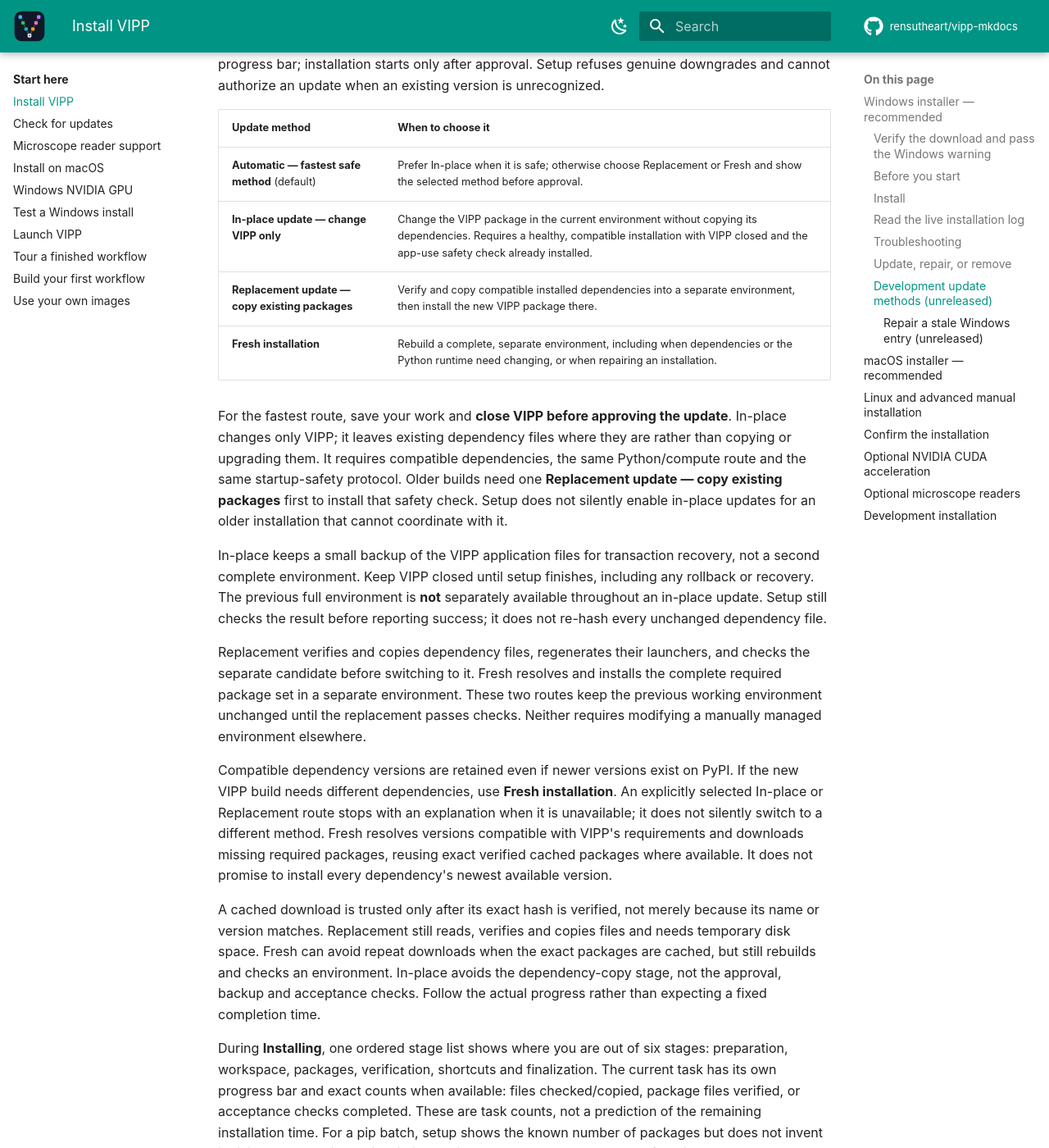
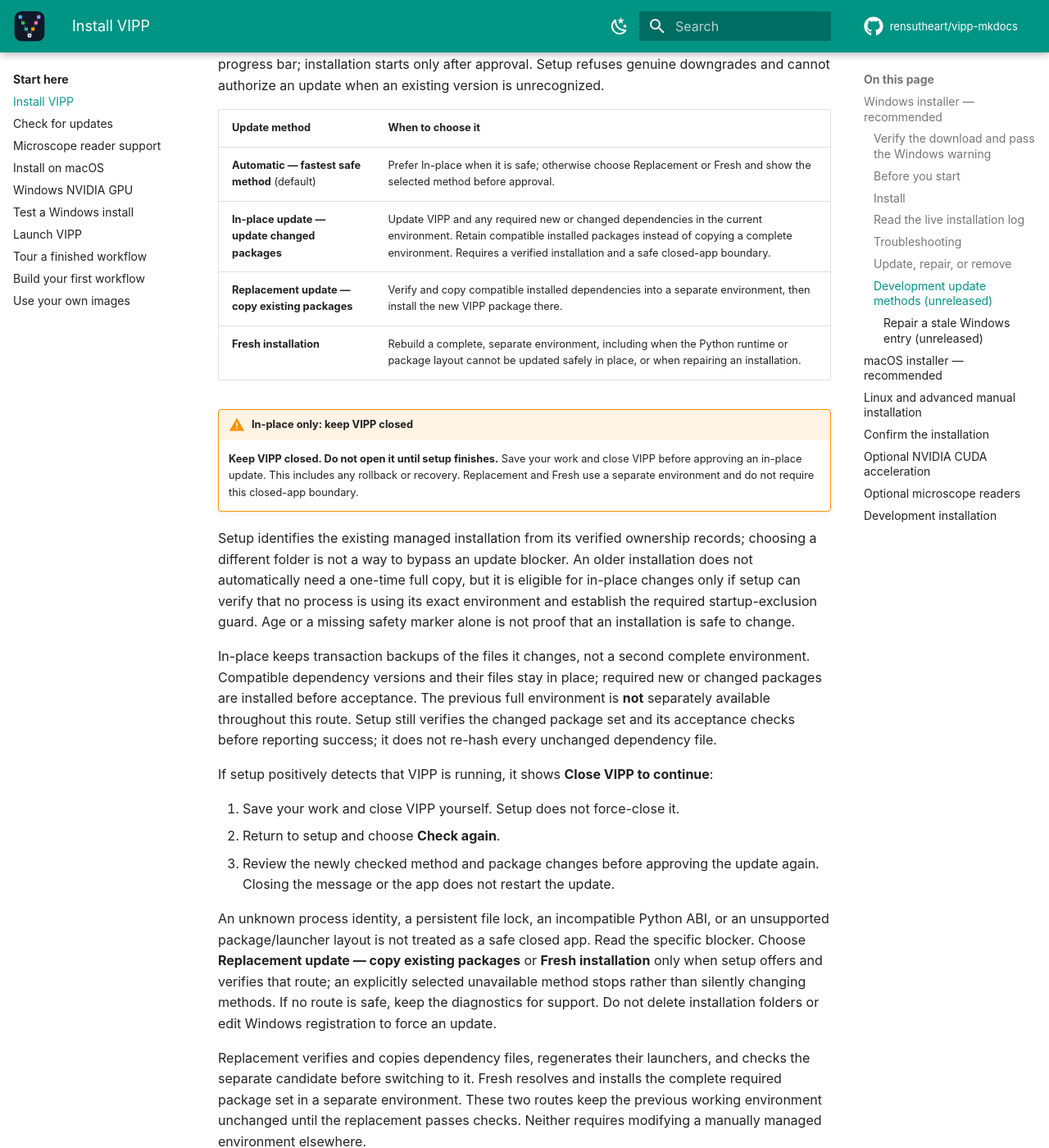
Before and after one commit to rensutheart/vipp-mkdocs, an MkDocs documentation site: the page built from docs/getting-started/installation.md, in a window 1280 px wide and 1400 px high, scrolled down 5299 px. Shown: the whole window at 82% size. Built offline with MkDocs 1.6.1 and Material for MkDocs 9.7.7, drawn with Linux system fonts in a browser that asks for light colours; plug-ins that fetch from the network failed and are left out; comment, search, counter and statistics services are not loaded; the version menu is left out; some of the changed text lies outside the part shown.

Commit message:
Document unreleased changed-package update safety

```diff
--- a/docs/getting-started/installation.md
+++ b/docs/getting-started/installation.md
@@ -215,9 +215,10 @@
 
 ### Development update methods (unreleased)
 
-!!! warning "Development test installer only — 0.16.0a8.dev12"
-    These choices are being developed after 0.16.0a7. They are not part of the
-    numbered release above, and the test installer is not a published release.
+!!! warning "UNRELEASED DEVELOPMENT — changed-package updates"
+    This section describes development work after 0.16.0a7, not the published
+    numbered release above. Use only the exact private test build supplied for
+    this feature; an earlier development installer may have different limits.
 
 The development installer shows **Update method** before you approve an
 installation. Initial checks inspect the local installation, Python, hardware
@@ -241,24 +242,46 @@
 | Update method | When to choose it |
 | --- | --- |
 | **Automatic — fastest safe method** (default) | Prefer In-place when it is safe; otherwise choose Replacement or Fresh and show the selected method before approval. |
-| **In-place update — change VIPP only** | Change the VIPP package in the current environment without copying its dependencies. Requires a healthy, compatible installation with VIPP closed and the app-use safety check already installed. |
+| **In-place update — update changed packages** | Update VIPP and any required new or changed dependencies in the current environment. Retain compatible installed packages instead of copying a complete environment. Requires a verified installation and a safe closed-app boundary. |
 | **Replacement update — copy existing packages** | Verify and copy compatible installed dependencies into a separate environment, then install the new VIPP package there. |
-| **Fresh installation** | Rebuild a complete, separate environment, including when dependencies or the Python runtime need changing, or when repairing an installation. |
+| **Fresh installation** | Rebuild a complete, separate environment, including when the Python runtime or package layout cannot be updated safely in place, or when repairing an installation. |
 
-For the fastest route, save your work and **close VIPP before approving the
-update**. In-place changes only VIPP; it leaves existing dependency files where
-they are rather than copying or upgrading them. It requires compatible
-dependencies, the same Python/compute route and the same startup-safety
-protocol. Older builds need one **Replacement update — copy existing packages**
-first to install that safety check. Setup does not silently enable in-place
-updates for an older installation that cannot coordinate with it.
+!!! warning "In-place only: keep VIPP closed"
+    **Keep VIPP closed. Do not open it until setup finishes.** Save your work and
+    close VIPP before approving an in-place update. This includes any rollback
+    or recovery. Replacement and Fresh use a separate environment and do not
+    require this closed-app boundary.
 
-In-place keeps a small backup of the VIPP application files for transaction
-recovery, not a second complete environment. Keep VIPP closed until setup
-finishes, including any rollback or recovery. The previous full environment is
-**not** separately available throughout an in-place update. Setup still checks
-the result before reporting success; it does not re-hash every unchanged
-dependency file.
+Setup identifies the existing managed installation from its verified ownership
+records; choosing a different folder is not a way to bypass an update blocker.
+An older installation does not automatically need a one-time full copy, but it
+is eligible for in-place changes only if setup can verify that no process is
+using its exact environment and establish the required startup-exclusion guard.
+Age or a missing safety marker alone is not proof that an installation is safe
+to change.
+
+In-place keeps transaction backups of the files it changes, not a second
+complete environment. Compatible dependency versions and their files stay in
+place; required new or changed packages are installed before acceptance. The
+previous full environment is **not** separately available throughout this
+route. Setup still verifies the changed package set and its acceptance checks
+before reporting success; it does not re-hash every unchanged dependency file.
+
+If setup positively detects that VIPP is running, it shows **Close VIPP to
+continue**:
+
+1. Save your work and close VIPP yourself. Setup does not force-close it.
+2. Return to setup and choose **Check again**.
+3. Review the newly checked method and package changes before approving the
+   update again. Closing the message or the app does not restart the update.
+
+An unknown process identity, a persistent file lock, an incompatible Python ABI,
+or an unsupported package/launcher layout is not treated as a safe closed app.
+Read the specific blocker. Choose **Replacement update — copy existing
+packages** or **Fresh installation** only when setup offers and verifies that
+route; an explicitly selected unavailable method stops rather than silently
+changing methods. If no route is safe, keep the diagnostics for support. Do not
+delete installation folders or edit Windows registration to force an update.
 
 Replacement verifies and copies dependency files, regenerates their launchers,
 and checks the separate candidate before switching to it. Fresh resolves and
@@ -268,21 +291,21 @@
 environment elsewhere.
 
 Compatible dependency versions are retained even if newer versions exist on
-PyPI. If the new VIPP build needs different dependencies, use **Fresh
-installation**. An explicitly selected In-place or Replacement route stops
-with an explanation when it is unavailable; it does not silently switch to a
-different method. Fresh resolves versions compatible with VIPP's requirements
-and downloads missing required packages, reusing exact verified cached packages
-where available. It does not promise to install every dependency's newest
-available version.
+PyPI. In-place can install a dependency change required by the new VIPP build
+when that change passes its safety checks; a required dependency change does
+not by itself demand a Fresh installation. Fresh resolves the complete set
+compatible with VIPP's requirements. Both reuse exact hash-verified cached
+downloads where available and download missing required packages. None of the
+methods promises to upgrade every dependency to its newest available version,
+work with every package layout, or downgrade a newer installed VIPP.
 
 A cached download is trusted only after its exact hash is verified, not merely
 because its name or version matches. Replacement still reads, verifies and
 copies files and needs temporary disk space. Fresh can avoid repeat downloads
 when the exact packages are cached, but still rebuilds and checks an
-environment. In-place avoids the dependency-copy stage, not the approval,
-backup and acceptance checks. Follow the actual progress rather than expecting
-a fixed completion time.
+environment. In-place avoids copying unchanged dependencies, not the required
+downloads, approval, backup or acceptance checks. Follow the actual progress
+rather than expecting a fixed completion time.
 
 During **Installing**, one ordered stage list shows where you are out of six stages:
 preparation, workspace, packages, verification, shortcuts and finalization.
```
Also changed, not shown: docs/getting-started/windows-cuda.md (+33 -15 lines).
